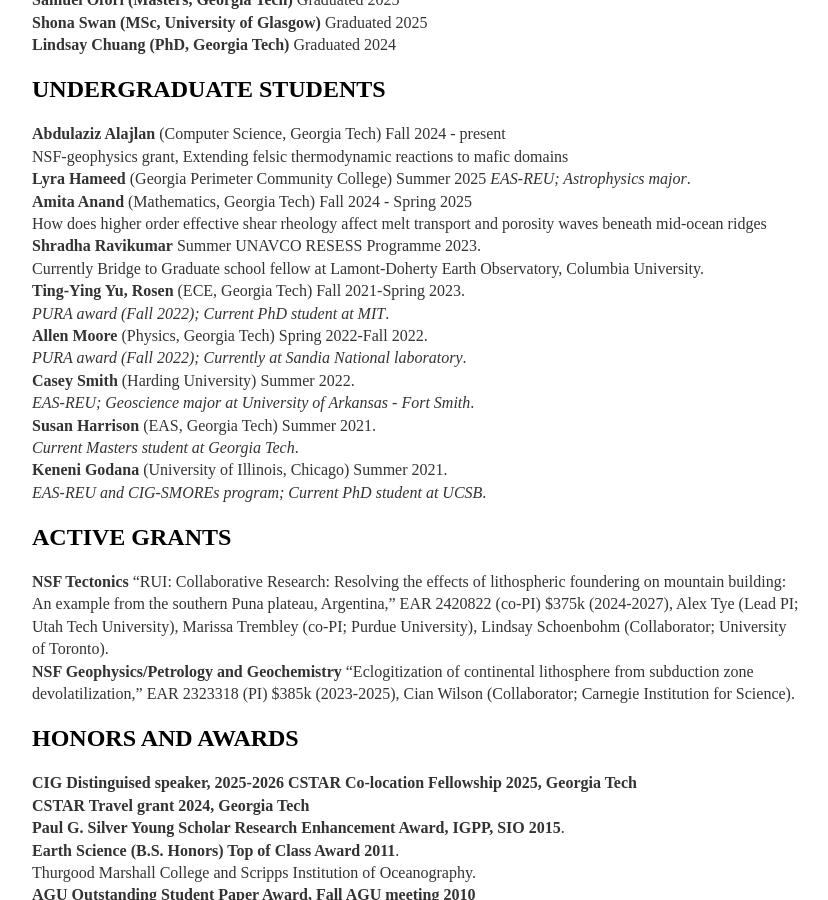
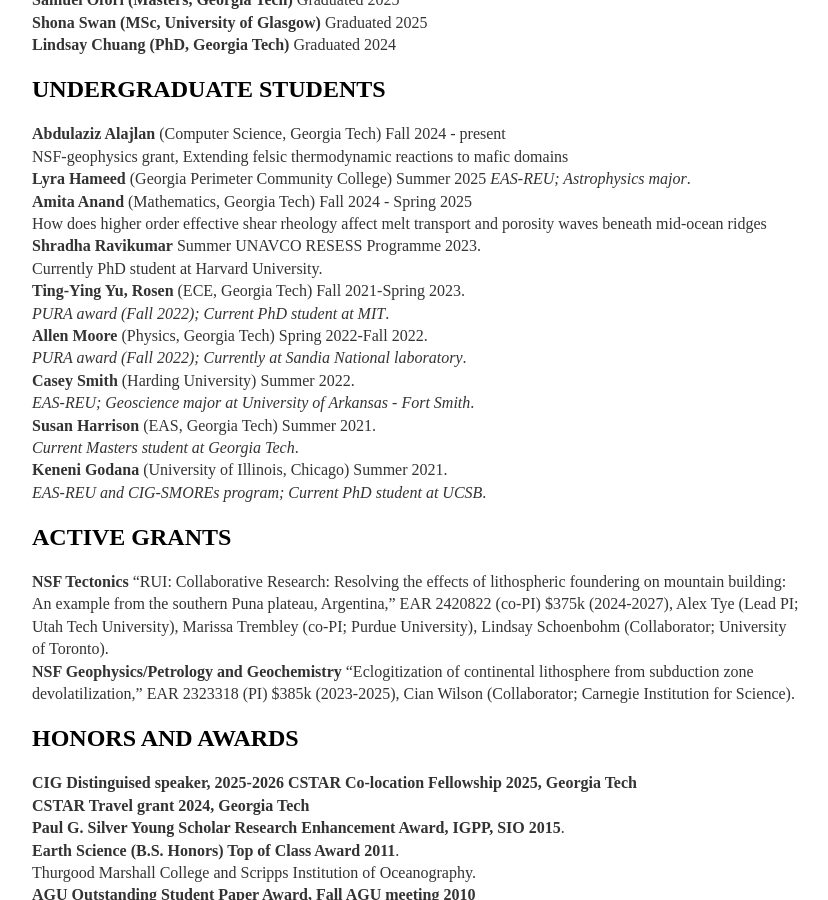
Before and after one commit to joycesim/joycesim.github.io, a Jekyll site: the page built from cv/index.md, in a window 1280 px wide and 900 px high, scrolled down 1441 px. Shown: the whole window, without its empty margins (224-1052 px from the left). Built offline with Jekyll 4.4.1, drawn with Linux system fonts in a browser that asks for light colours.

Commit message:
Update index.md

```diff
--- a/cv/index.md
+++ b/cv/index.md
@@ -60,7 +60,7 @@
 **Amita Anand** (Mathematics, Georgia Tech) Fall 2024 - Spring 2025
 How does higher order effective shear rheology affect melt transport and porosity waves beneath mid-ocean ridges
 **Shradha Ravikumar** Summer UNAVCO RESESS Programme 2023.
-Currently Bridge to Graduate school fellow at Lamont-Doherty Earth Observatory, Columbia University.
+Currently PhD student at Harvard University.
 **Ting-Ying Yu, Rosen** (ECE, Georgia Tech) Fall 2021-Spring 2023.
 *PURA award (Fall 2022); Current PhD student at MIT*.
 **Allen Moore** (Physics, Georgia Tech) Spring 2022-Fall 2022.
```
